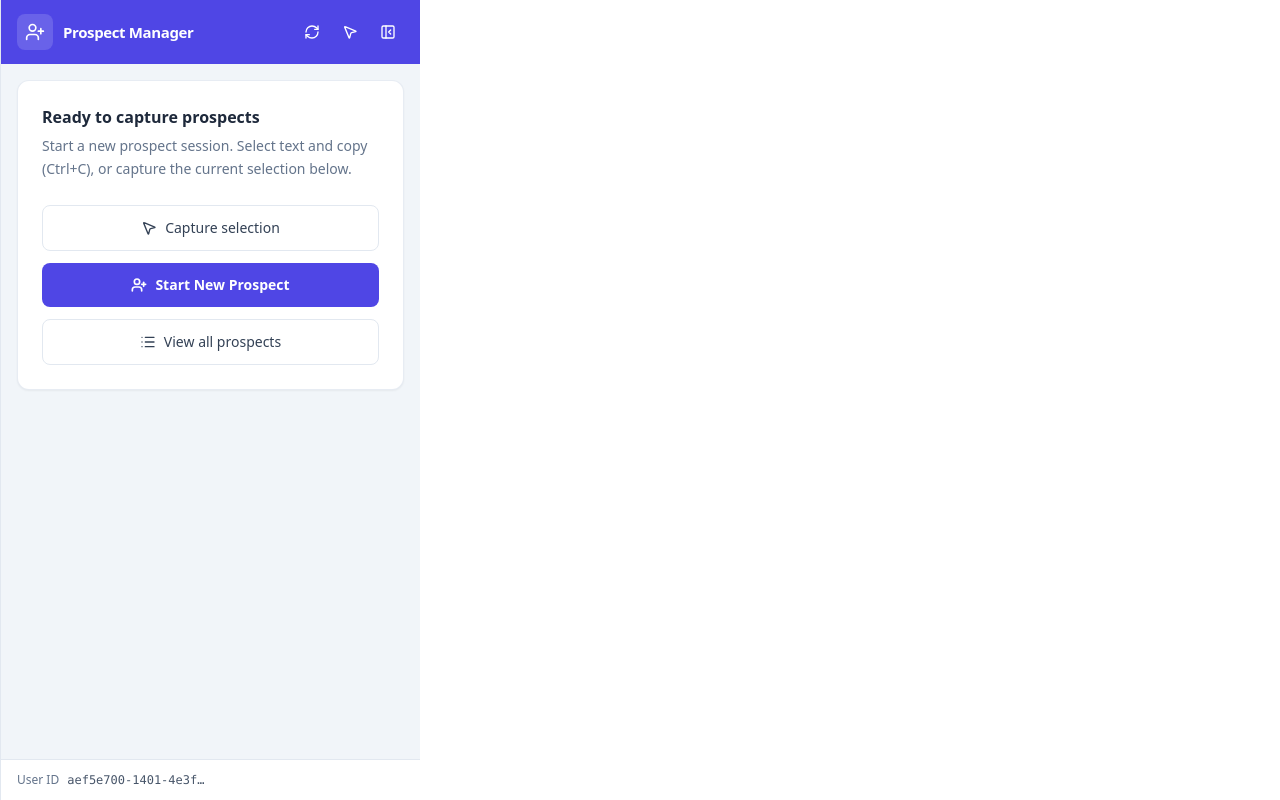
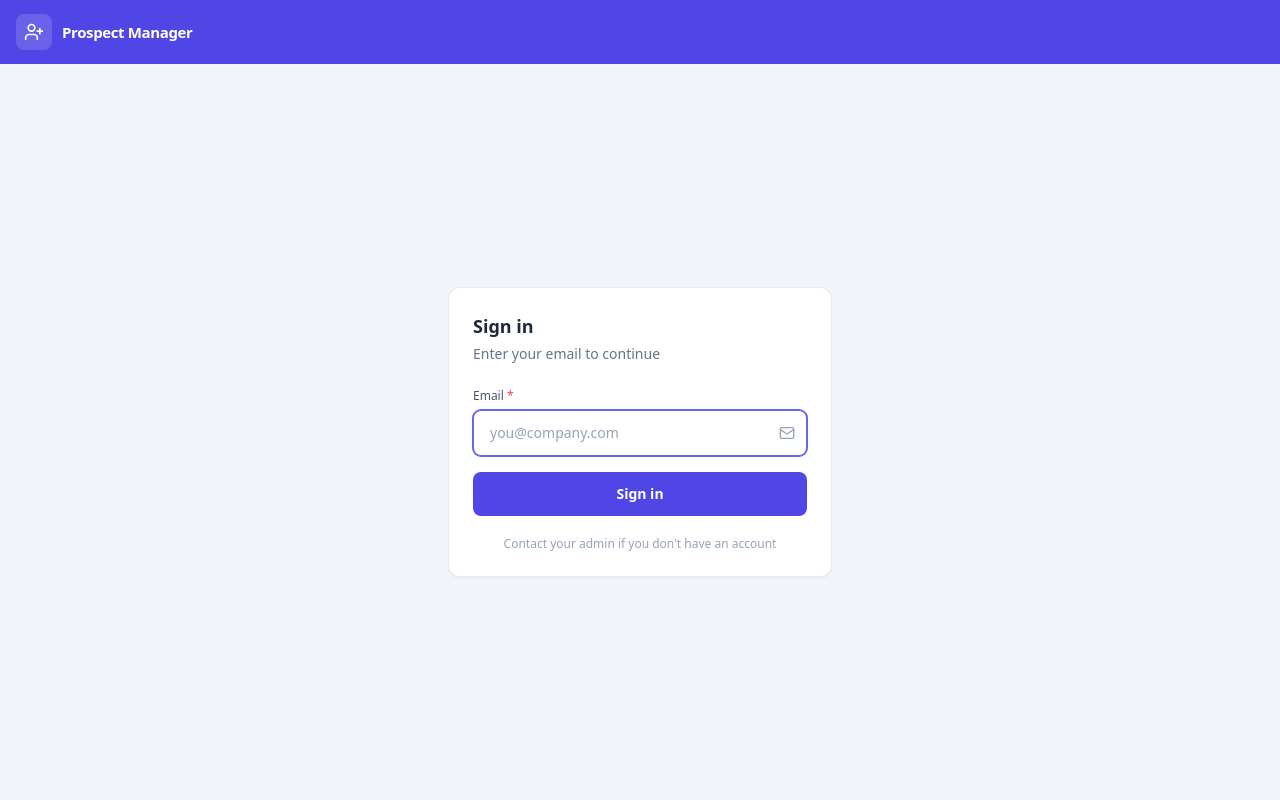
Before and after one commit to abuzar95/extension_leadsystem, a React (Vite) app: page / in a window 1280 px wide. Built offline with nearby package versions, Linux system fonts and the light colour scheme; no server answers.

Commit message:
vercel env config

```diff
--- a/src/App.jsx
+++ b/src/App.jsx
@@ -2,6 +2,7 @@ import React, { useState, useEffect } from 'react';
 import { ProspectProvider, useProspect } from './context/ProspectContext';
 import OverlayPanel from './components/OverlayPanel';
 import CopyPopup from './components/CopyPopup';
+import LoginScreen from './components/LoginScreen';
 import './styles/main.css';
 
 function ProspectPasteListener() {
@@ -116,6 +117,44 @@ function App() {
 
   return (
     <ProspectProvider>
+      <AppContent
+        showOverlay={showOverlay}
+        handleCaptureSelection={handleCaptureSelection}
+        showCopyPopup={showCopyPopup}
+        copiedText={copiedText}
+        copyPosition={copyPosition}
+        setShowCopyPopup={setShowCopyPopup}
+        setCopiedText={setCopiedText}
+      />
+    </ProspectProvider>
+  );
+}
+
+function AppContent({
+  showOverlay,
+  handleCaptureSelection,
+  showCopyPopup,
+  copiedText,
+  copyPosition,
+  setShowCopyPopup,
+  setCopiedText,
+}) {
+  const { authUser, authLoading, login } = useProspect();
+
+  if (authLoading) {
+    return (
+      <div className="flex items-center justify-center h-full bg-slate-100">
+        <div className="text-sm text-slate-500">Loading…</div>
+      </div>
+    );
+  }
+
+  if (!authUser) {
+    return <LoginScreen onLogin={login} />;
+  }
+
+  return (
+    <>
       <ProspectPasteListener />
       {showOverlay && <OverlayPanel onRequestCaptureSelection={handleCaptureSelection} />}
       {showCopyPopup && copiedText && (
@@ -132,7 +171,7 @@ function App() {
           }}
         />
       )}
-    </ProspectProvider>
+    </>
   );
 }
 
--- /dev/null
+++ b/src/components/LoginScreen.jsx
@@ -0,0 +1,109 @@
+import React, { useState } from 'react';
+import { UserPlus, Mail, Loader2 } from './icons';
+
+import { API_URL } from '../config.js';
+
+const LoginScreen = ({ onLogin }) => {
+  const [email, setEmail] = useState('');
+  const [error, setError] = useState(null);
+  const [loading, setLoading] = useState(false);
+
+  const handleSubmit = async (e) => {
+    e.preventDefault();
+    const trimmed = email.trim().toLowerCase();
+    if (!trimmed) {
+      setError('Please enter your email');
+      return;
+    }
+    setLoading(true);
+    setError(null);
+    try {
+      const res = await fetch(`${API_URL}/auth/login`, {
+        method: 'POST',
+        headers: { 'Content-Type': 'application/json' },
+        body: JSON.stringify({ email: trimmed }),
+      });
+      const data = await res.json();
+      if (!res.ok) {
+        setError(data.error || 'Login failed');
+        setLoading(false);
+        return;
+      }
+      onLogin(data);
+    } catch (err) {
+      setError('Cannot connect to server. Is the backend running?');
+    } finally {
+      setLoading(false);
+    }
+  };
+
+  return (
+    <div className="flex flex-col h-full bg-slate-100">
+      {/* Header */}
+      <header className="flex-shrink-0 bg-primary-600 text-white">
+        <div className="flex items-center gap-2.5 px-4 py-3.5">
+          <div className="flex items-center justify-center w-9 h-9 rounded-lg bg-white/15">
+            <UserPlus className="w-5 h-5" strokeWidth={2} />
+          </div>
+          <span className="font-semibold text-[15px] tracking-tight">Prospect Manager</span>
+        </div>
+      </header>
+
+      {/* Login form */}
+      <div className="flex-1 flex items-center justify-center p-6">
+        <div className="w-full max-w-sm">
+          <div className="rounded-xl bg-white border border-slate-200/80 p-6 shadow-sm">
+            <h2 className="text-lg font-bold text-slate-800 mb-1">Sign in</h2>
+            <p className="text-sm text-slate-500 mb-6">Enter your email to continue</p>
+
+            <form onSubmit={handleSubmit}>
+              <div className="mb-4">
+                <label className="block text-xs font-medium text-slate-600 mb-1.5">
+                  Email <span className="text-red-500">*</span>
+                </label>
+                <div className="relative">
+                  <input
+                    type="email"
+                    placeholder="you@company.com"
+                    value={email}
+                    onChange={(e) => { setEmail(e.target.value); setError(null); }}
+                    className="w-full rounded-lg border border-slate-200 bg-white py-3 px-4 pr-10 text-sm text-slate-800 placeholder-slate-400 focus:border-primary-500 focus:outline-none focus:ring-1 focus:ring-primary-500 transition-colors"
+                    autoFocus
+                  />
+                  <span className="absolute right-3 top-1/2 -translate-y-1/2 pointer-events-none text-slate-400">
+                    <Mail className="w-4 h-4" strokeWidth={2} />
+                  </span>
+                </div>
+              </div>
+
+              {error && (
+                <p className="text-sm text-red-600 mb-4">{error}</p>
+              )}
+
+              <button
+                type="submit"
+                disabled={loading}
+                className="w-full rounded-lg bg-primary-600 py-3 px-4 text-sm font-semibold text-white hover:bg-primary-700 disabled:opacity-70 transition-colors inline-flex items-center justify-center gap-2"
+              >
+                {loading ? (
+                  <>
+                    <Loader2 className="w-4 h-4 animate-spin" strokeWidth={2.5} />
+                    Signing in…
+                  </>
+                ) : (
+                  'Sign in'
+                )}
+              </button>
+            </form>
+
+            <p className="text-xs text-slate-400 text-center mt-5">
+              Contact your admin if you don't have an account
+            </p>
+          </div>
+        </div>
+      </div>
+    </div>
+  );
+};
+
+export default LoginScreen;
--- a/src/components/OverlayPanel.jsx
+++ b/src/components/OverlayPanel.jsx
@@ -3,10 +3,10 @@ import { useProspect } from '../context/ProspectContext';
 import ProspectForm from './ProspectForm';
 import { UserPlus, MousePointer2, PanelLeftClose, PanelLeft, RefreshCw, List, ArrowLeft, Loader2 } from './icons';
 
-const API_URL = 'http://localhost:3001/api';
+import { API_URL } from '../config.js';
 
 const OverlayPanel = ({ onRequestCaptureSelection }) => {
-  const { activeProspect, isCollapsed, setIsCollapsed, startNewProspect, clearProspect, userId, reloadDraftFromStorage, loadProspect } = useProspect();
+  const { activeProspect, isCollapsed, setIsCollapsed, startNewProspect, clearProspect, userId, reloadDraftFromStorage, loadProspect, authUser, logout } = useProspect();
   const [viewMode, setViewMode] = useState('home'); // 'home' | 'prospects'
   const [fromProspectsList, setFromProspectsList] = useState(false);
   const [prospects, setProspects] = useState([]);
@@ -255,11 +255,19 @@ const OverlayPanel = ({ onRequestCaptureSelection }) => {
 
             {/* Footer */}
             <div className="flex-shrink-0 px-4 py-3 border-t border-slate-200 bg-white">
-              <div className="flex items-center gap-2 text-xs text-slate-500">
-                <span className="font-medium">User ID</span>
-                <code className="font-mono text-slate-600 truncate max-w-[200px]">
-                  {userId ? `${userId.substring(0, 18)}…` : '—'}
-                </code>
+              <div className="flex items-center justify-between">
+                <div className="flex flex-col text-xs text-slate-500 truncate max-w-[280px]">
+                  <span className="font-medium text-slate-700 truncate">{authUser?.name || authUser?.email || '—'}</span>
+                  <span className="text-[11px] text-slate-400">{authUser?.role || ''}</span>
+                </div>
+                <button
+                  type="button"
+                  onClick={logout}
+                  title="Sign out"
+                  className="text-xs font-medium text-slate-500 hover:text-red-600 transition-colors px-2 py-1 rounded hover:bg-red-50"
+                >
+                  Sign out
+                </button>
               </div>
             </div>
           </div>
--- /dev/null
+++ b/src/config.js
@@ -0,0 +1,6 @@
+const mode = import.meta.env.VITE_API_MODE || 'local';
+
+export const API_URL =
+  mode === 'vercel'
+    ? (import.meta.env.VITE_API_URL_VERCEL || 'https://backend-five-sable-52.vercel.app/api')
+    : (import.meta.env.VITE_API_URL_LOCAL || 'http://localhost:3001/api');
--- a/src/context/ProspectContext.jsx
+++ b/src/context/ProspectContext.jsx
@@ -2,9 +2,9 @@ import React, { createContext, useContext, useState, useEffect } from 'react';
 
 const ProspectContext = createContext();
 
-const DEFAULT_ADMIN_USER_ID = 'aef5e700-1401-4e3f-bd54-5be9d645df0f';
-const API_URL = 'http://localhost:3001/api';
+import { API_URL } from '../config.js';
 const DRAFT_STORAGE_KEY = 'prospectDraft';
+const AUTH_STORAGE_KEY = 'authUser';
 
 const emptyProspect = () => ({
   id: Date.now().toString(),
@@ -26,13 +26,16 @@ const emptyProspect = () => ({
 
 export const ProspectProvider = ({ children }) => {
   const [activeProspect, setActiveProspect] = useState(null);
+  const [authUser, setAuthUser] = useState(null); // { id, email, name, role }
+  const [authLoading, setAuthLoading] = useState(true);
   const [userId, setUserId] = useState(null);
   const [isCollapsed, setIsCollapsed] = useState(false);
   const [loading, setLoading] = useState(false);
   const [draftLoaded, setDraftLoaded] = useState(false);
 
+  // Load auth user and draft on mount
   useEffect(() => {
-    loadUserId();
+    loadAuth();
   }, []);
 
   useEffect(() => {
@@ -44,13 +47,13 @@ export const ProspectProvider = ({ children }) => {
     }
   }, [activeProspect, draftLoaded]);
 
-  const loadUserId = async () => {
+  const loadAuth = async () => {
     try {
-      const result = await chrome.storage.local.get(['userId', DRAFT_STORAGE_KEY]);
-      const id = result.userId || DEFAULT_ADMIN_USER_ID;
-      setUserId(id);
-      if (!result.userId) {
-        await chrome.storage.local.set({ userId: id });
+      const result = await chrome.storage.local.get([AUTH_STORAGE_KEY, DRAFT_STORAGE_KEY]);
+      const stored = result[AUTH_STORAGE_KEY];
+      if (stored && typeof stored === 'object' && stored.id) {
+        setAuthUser(stored);
+        setUserId(stored.id);
       }
       if (result[DRAFT_STORAGE_KEY] && typeof result[DRAFT_STORAGE_KEY] === 'object') {
         const draft = result[DRAFT_STORAGE_KEY];
@@ -61,10 +64,24 @@ export const ProspectProvider = ({ children }) => {
       }
       setDraftLoaded(true);
     } catch (error) {
-      console.error('Error loading user ID:', error);
-      setUserId(DEFAULT_ADMIN_USER_ID);
+      console.error('Error loading auth:', error);
       setDraftLoaded(true);
+    } finally {
+      setAuthLoading(false);
     }
+  };
+
+  const login = async (user) => {
+    setAuthUser(user);
+    setUserId(user.id);
+    await chrome.storage.local.set({ [AUTH_STORAGE_KEY]: user }).catch(() => {});
+  };
+
+  const logout = async () => {
+    setAuthUser(null);
+    setUserId(null);
+    setActiveProspect(null);
+    await chrome.storage.local.remove([AUTH_STORAGE_KEY, DRAFT_STORAGE_KEY]).catch(() => {});
   };
 
   const startNewProspect = () => {
@@ -159,9 +176,13 @@ export const ProspectProvider = ({ children }) => {
 
   const value = {
     activeProspect,
+    authUser,
+    authLoading,
     userId,
     isCollapsed,
     setIsCollapsed,
+    login,
+    logout,
     startNewProspect,
     updateProspectField,
     clearProspect,
```
Also changed, not shown: src/manifest.json.
